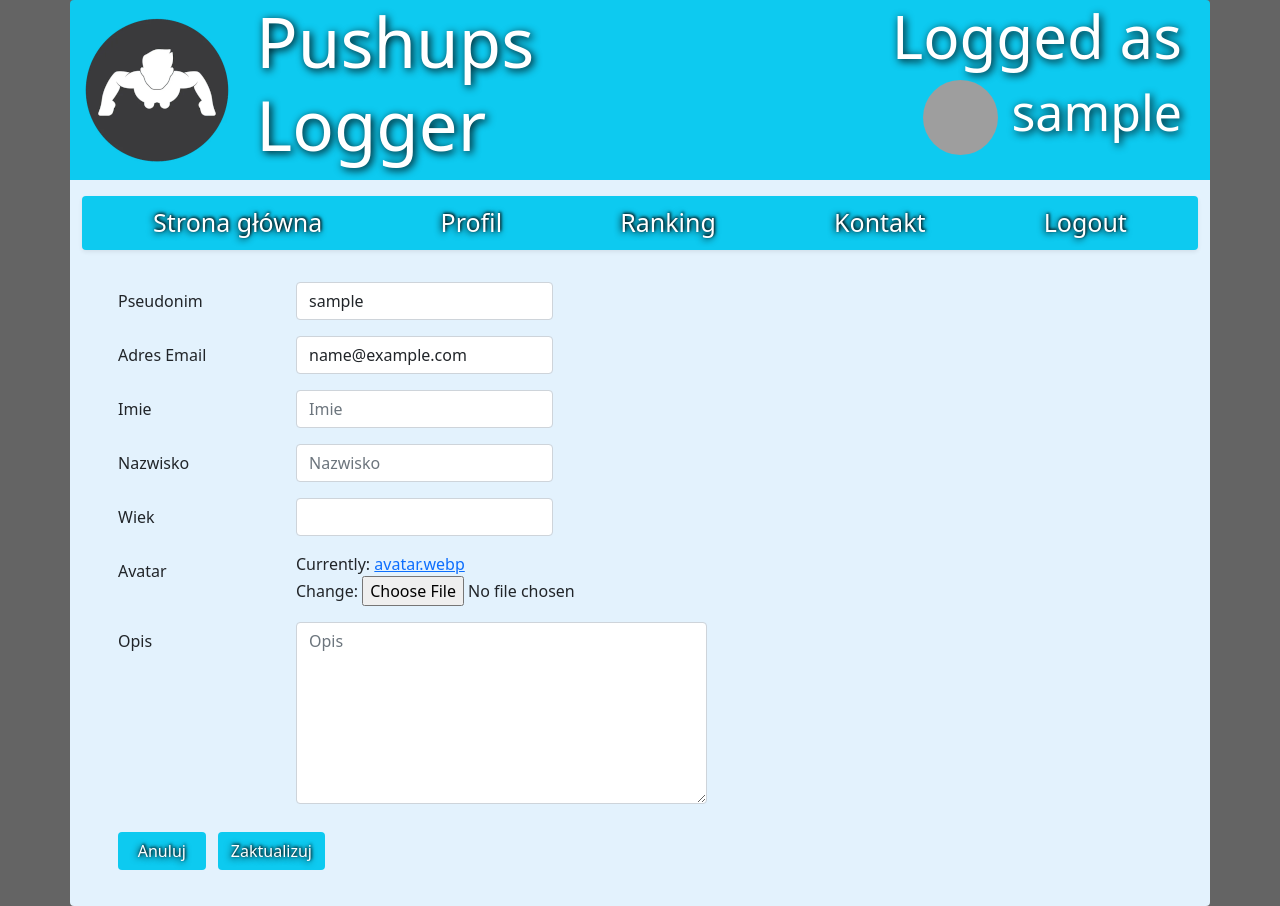
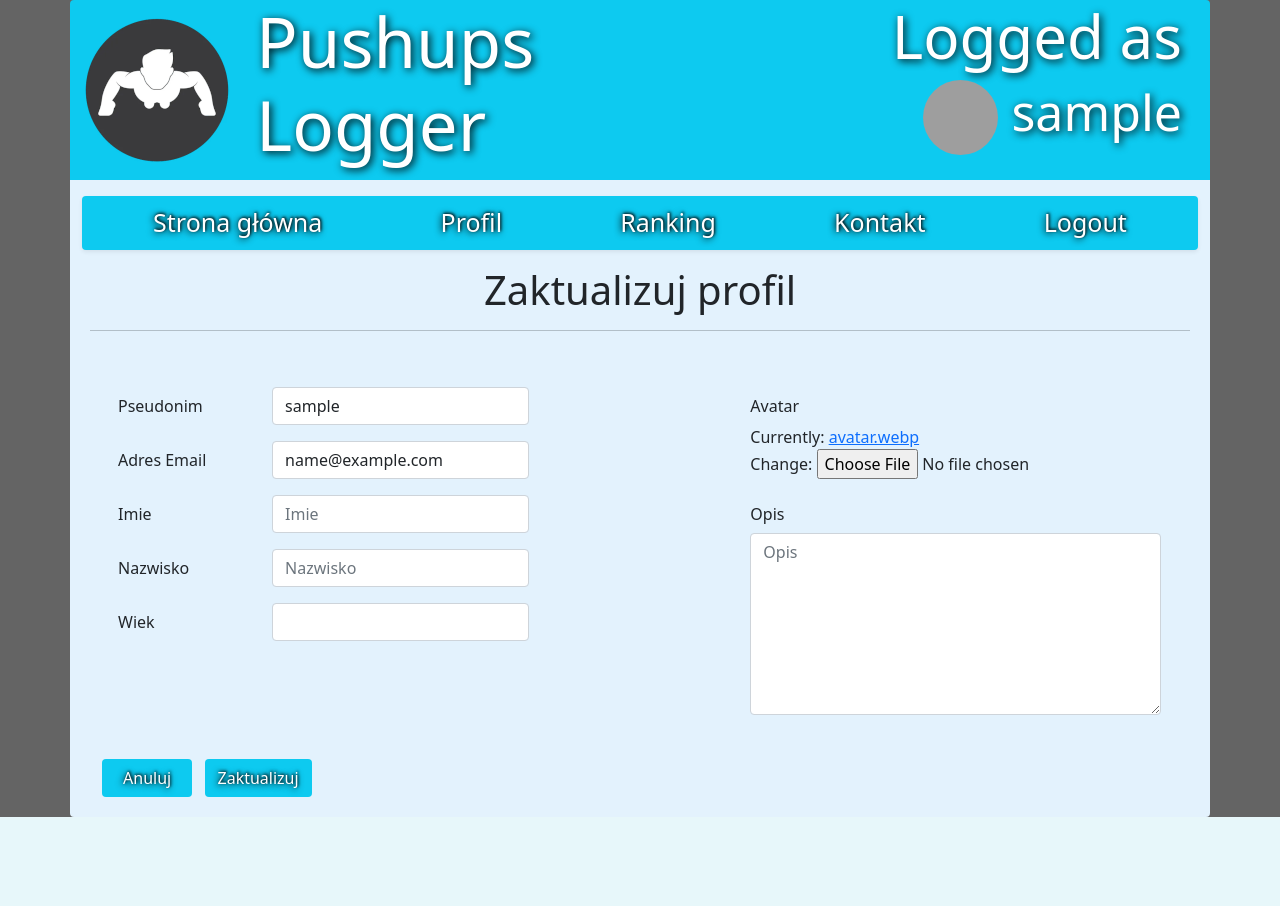
Before and after one commit to Reniferowski/PushupsLogger, a Django app: page /update-user/ in a window 1280 px wide. After the commit the page ends 817 px from the top, so only its background shows below. Run offline with Django 4.2, Linux system fonts and the light colour scheme; the visitor is signed in with stand-in values (Sample User, id 1); grey boxes are pictures that could not be loaded.

Commit message:
update user styling

```diff
--- a/projekt/base/templates/base/update-user.html
+++ b/projekt/base/templates/base/update-user.html
@@ -1,15 +1,35 @@
 {% extends 'main.html' %} {% block content %}
+<h1 class="p-2 text-center">
+  Zaktualizuj profil
+  <hr />
+</h1>
 <div class="container p-3">
   <form class="form" action="" method="POST" enctype="multipart/form-data">
+    <div class="d-flex">
+      <div class="col-7">
         {% csrf_token %} {% for field in form %}
+        {% if field.label != 'Avatar' and field.label != 'Opis' %}
+        <div class="p-1">
+          <div class="form-group row m-1">
+            <label class="col-3 col-form-label">{{field.label}}</label>
+            <div class="col-auto">{{field}}</div>
+          </div>
+        </div>
+        {% endif %} {% endfor %}
+      </div>
+      <div class="col-5">
+        {% for field in form %}
+        {% if field.label == 'Avatar' or field.label == 'Opis' %}
         <div class="p-1">
           <div class="form-group row m-1">
             <label class="col-2 col-form-label">{{field.label}}</label>
             <div class="col-auto">{{field}}</div>
           </div>
         </div>
-    {% endfor %}
-
+        {% endif %} {% endfor %}
+      </div>
+    </div>
+  </div>
   <div class="p-3">
     <a
     href="{% url 'user-profile' user.id %}"
@@ -19,7 +39,6 @@
   <button type="submit" class="btn col-auto bg-info text-white NLINK m-1">
     Zaktualizuj
   </button>
-    </div>
 </form>
 </div>
 {% endblock content %}
```
Lines whose indentation alone changed are shown as unchanged.
